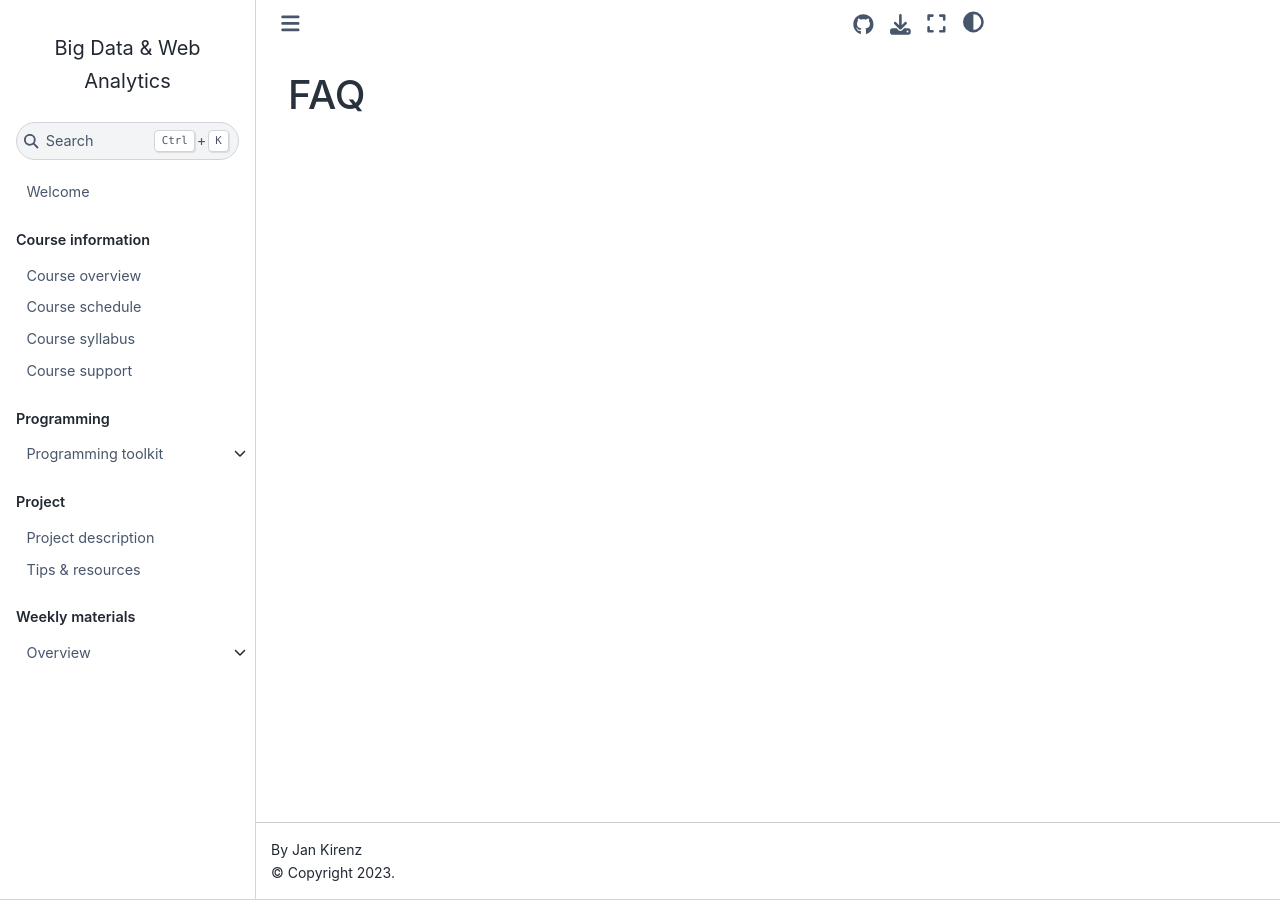
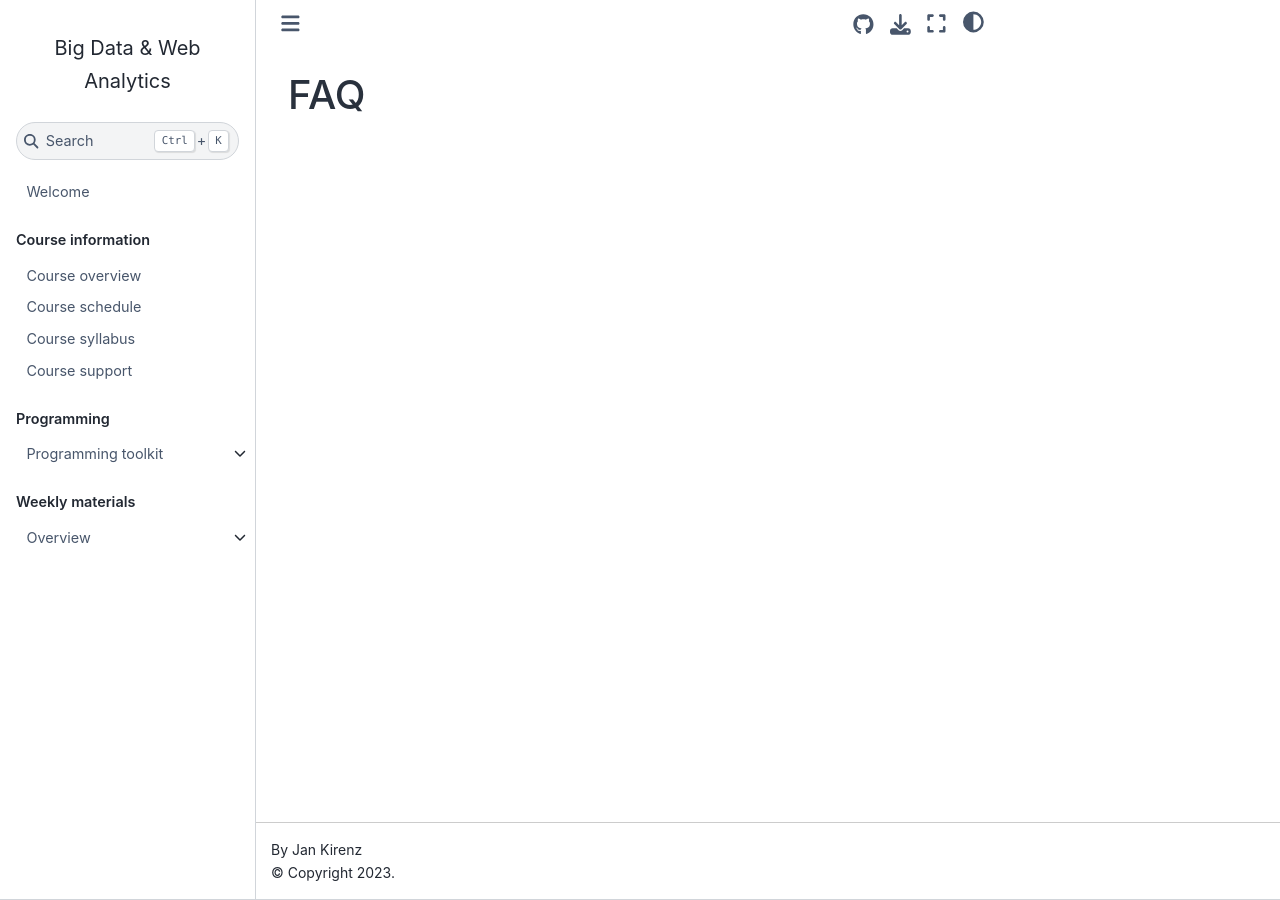
Before and after one commit to om2-ws22/website, a Jupyter Book: the page built from docs/course-faq.md, in a window 1280 px wide. Built offline with Jupyter Book 1.0.4 settings and Sphinx 7.4.7 and the Sphinx Book theme 1.1.4, drawn with Linux system fonts in a browser that asks for light colours; comment, search, counter and statistics services are not loaded.

Commit message:
Update _toc.yml

```diff
--- a/_toc.yml
+++ b/_toc.yml
@@ -14,10 +14,6 @@ parts:
       sections:
       - file: docs/programming-syntax.ipynb
       - file: docs/programming-semantics.ipynb
-  - caption: Project
-    chapters:
-    - file: docs/project-description.md
-    - file: docs/project-tips-resources.md
   - caption: Weekly materials
     chapters:
     - file: weeks/weeks-overview.md
```
